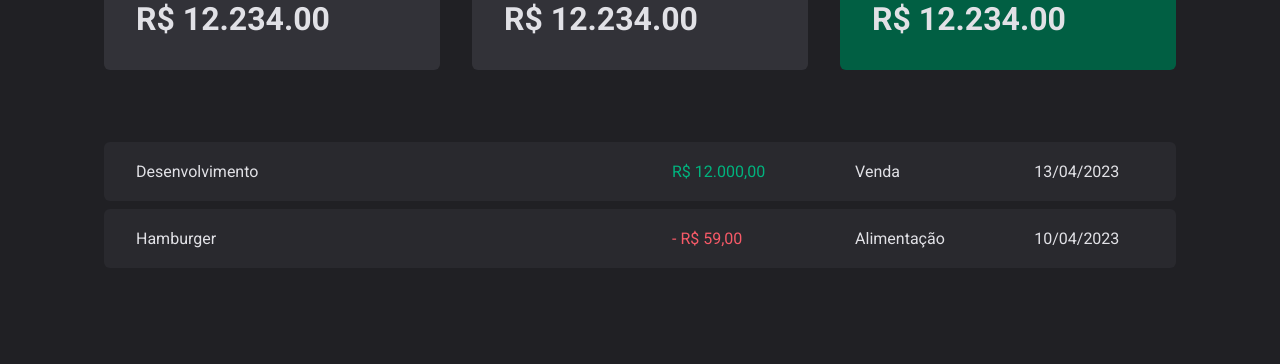
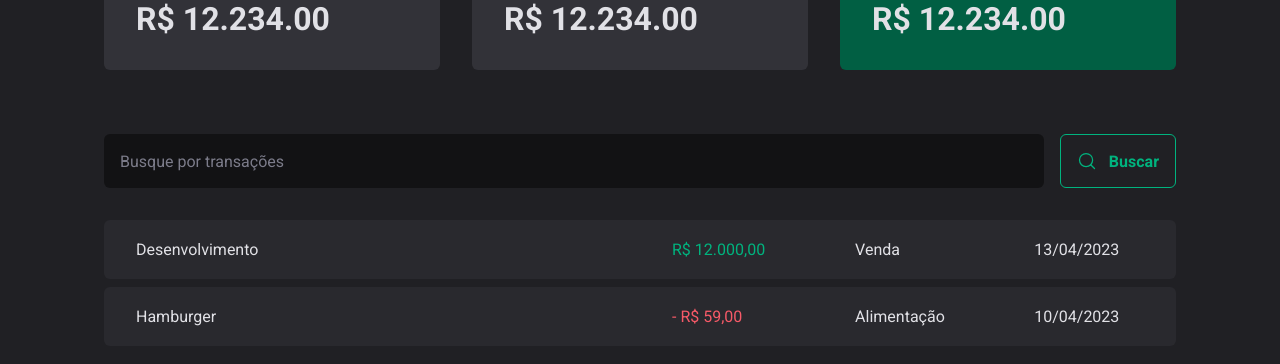
Before and after one commit to EdmilsonESF/dt-money-23, a React (Vite) app: page / in a window 1280 px wide. Shown: the top 364 px of the page. Built offline with nearby package versions, Linux system fonts and the light colour scheme.

Commit message:
implementa componente de formulário

```diff
--- /dev/null
+++ b/src/pages/Transactions/components/SearchForm/index.tsx
@@ -0,0 +1,15 @@
+import { MagnifyingGlass } from "phosphor-react";
+import { SearchFormContainer } from "./styles";
+
+export function SearchForm() {
+  return(
+    <SearchFormContainer>
+      <input type="text" placeholder="Busque por transações" />
+
+      <button type="submit">
+        <MagnifyingGlass size={20} />
+        Buscar
+      </button>
+    </SearchFormContainer>
+  )
+}
--- /dev/null
+++ b/src/pages/Transactions/components/SearchForm/styles.ts
@@ -0,0 +1,41 @@
+import styled from "styled-components";
+
+export const SearchFormContainer = styled.form`
+  display: flex;
+  gap: 1rem;
+
+  input {
+    flex: 1;
+    border-radius: 6px;
+    border: 0;
+    background: ${props => props.theme["gray-900"]};
+    color: ${props => props.theme["gray-300"]};
+    padding: 1rem;
+
+    &::placeholder {
+      color: ${props => props.theme["gray-500"]};
+    }
+
+
+  }
+
+  button {
+      display: flex;
+      align-items: center;
+      gap: 0.75rem;
+
+      padding: 1rem;
+      background: transparent;
+      border: 1px solid ${props => props.theme["green-300"]};
+      color: ${props => props.theme["green-300"]};
+      font-weight: bold;
+      border-radius: 6px;
+
+      &:hover {
+        background: ${props => props.theme["green-500"]};
+        border-color: ${props => props.theme["green-500"]};
+        color: ${props => props.theme.white};
+        transition: background-color 0.2s, color 0.2s, border-color 0.2s;
+      }
+    }
+`
--- a/src/pages/Transactions/index.tsx
+++ b/src/pages/Transactions/index.tsx
@@ -1,5 +1,6 @@
 import { Header } from "../../components/Header";
 import { Summary } from "../../components/Summary";
+import { SearchForm } from "./components/SearchForm";
 import { TransactionsContainer, TransactionsTable,PriceHighlight } from "./styles";
 
 export function Transactions() {
@@ -9,6 +10,8 @@
       <Summary />
 
       <TransactionsContainer>
+      <SearchForm />
+
         <TransactionsTable>
           <tr>
             <td width='50%'>Desenvolvimento</td>
--- a/src/pages/Transactions/styles.ts
+++ b/src/pages/Transactions/styles.ts
@@ -11,7 +11,7 @@
   width: 100%;
   border-collapse: separate;
   border-spacing: 0 0.5rem;
-  /* margin-top: 1.5rem; */
+  margin-top: 1.5rem;
 
   td {
     padding: 1.25rem 2rem;
```
